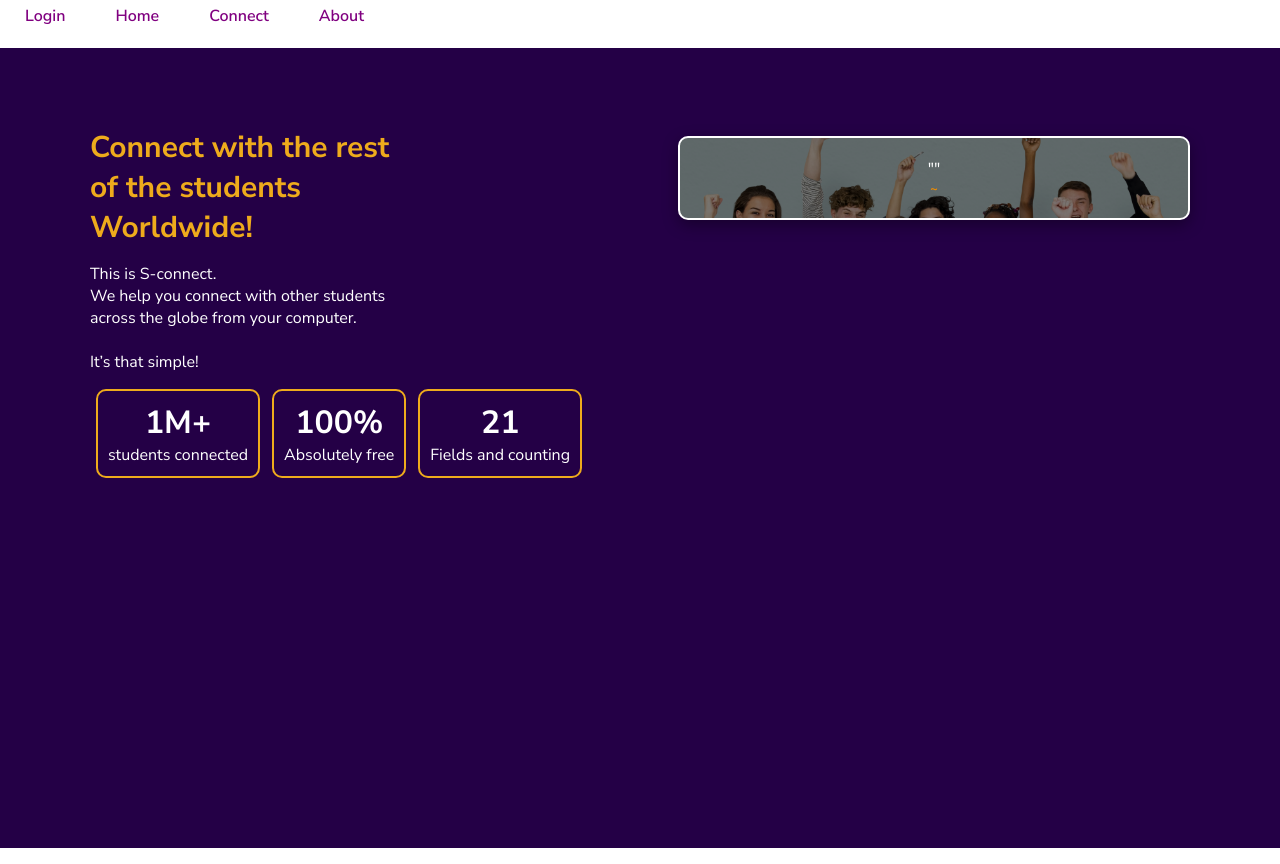
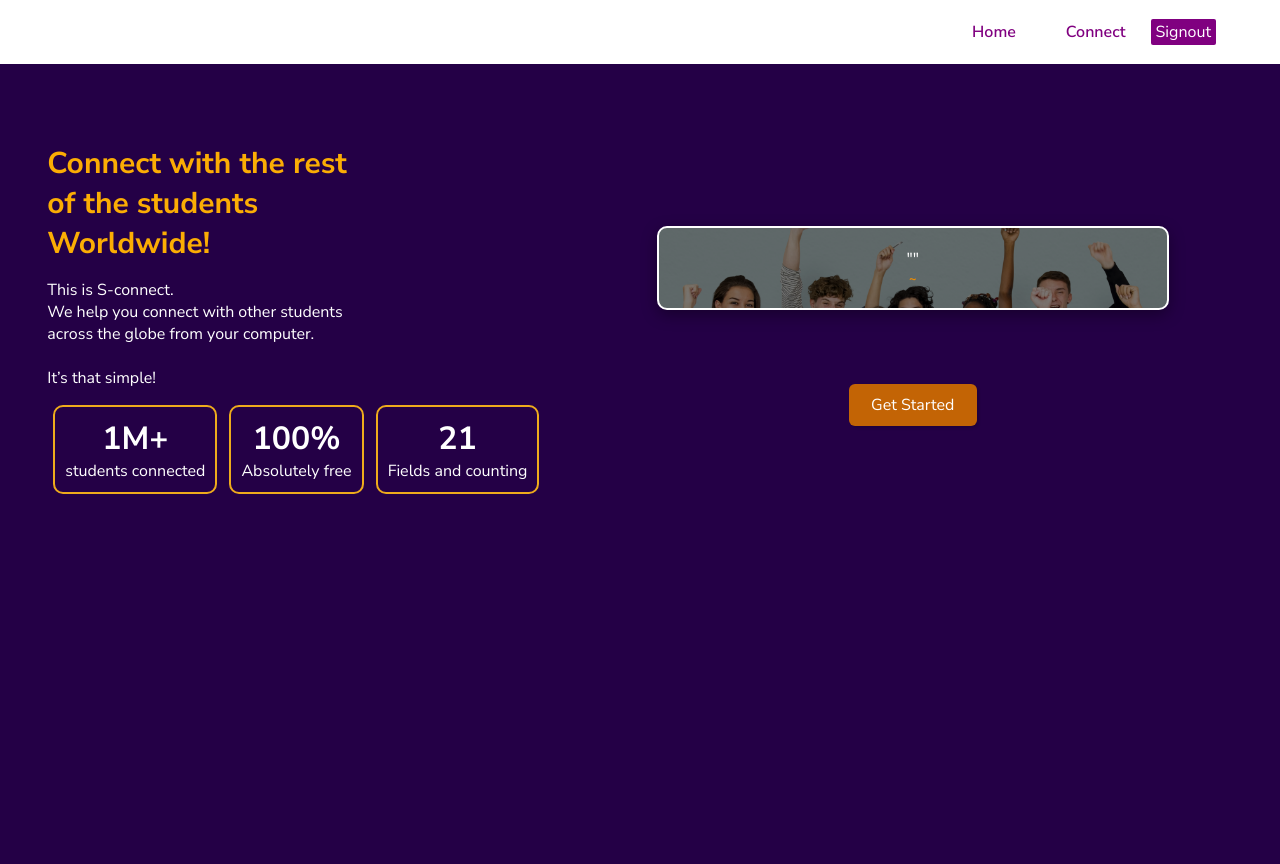
Before and after one commit to Mukundi-Mbugi/S-connect, a React (Create React App) app: page /Home in a window 1280 px wide. Built offline with nearby package versions, Linux system fonts and the light colour scheme; no server answers.

Commit message:
Add logout button

```diff
--- a/src/App.css
+++ b/src/App.css
@@ -16,10 +16,11 @@
     justify-content: center;
     align-items: center;
 
+
 }
 
 .leaflet-container{
-    width: 100vw;
+    width: 100%;
     height: 80vh;
 }
 
@@ -42,7 +43,9 @@
     justify-content: center;
     align-items: center;
     background-color: #fffefe;
-    height: auto;
+    height: 100vh;
+    width: 100%;
+    padding: 20px;
 }
 .homeImage{
     display: flex;
@@ -163,7 +166,7 @@
     font-weight: 700;
     display: block;
     text-align: left;
-    color: #eeab1c;
+    color: #fbad04;
     line-height: 40px;
     margin-bottom: 15px;
 }
--- a/src/components/Form/Form.js
+++ b/src/components/Form/Form.js
@@ -3,66 +3,62 @@ import "./Form.css";
 import Map from "../Map";
 import Navbar from "../Navbar/Navbar";
 
+
 function Form({ lat, long }) {
-  const [students, setStudents] = useState([])
+  const [students, setStudents] = useState([]);
   const [formData, setFormData] = useState({
     firstName: "",
     lastName: "",
     mobile: "",
     email: "",
     avatar: "",
-    latitude: lat ,
-    longitude: long ,
+    latitude: lat,
+    longitude: long,
+  });
+  const [newFormData, setNewFormData] = useState([]);
 
-  });
-  const [newFormData, setNewFormData]=useState([])
 
-  useEffect(()=>{
+  useEffect(() => {
     fetch("http://localhost:3000/students")
-    .then(res=>res.json())
-    .then(students=>setStudents(students))
-  },[])
+      .then((res) => res.json())
+      .then((students) => setStudents(students));
+  }, []);
 
   function handleChange(event) {
-    const {name,value} = event.target;
+    const { name, value } = event.target;
     setFormData({
       ...formData,
-      [name]:value
-
-    })
-
+      [name]: value,
+    });
   }
   function handleSubmit(event) {
     event.preventDefault();
-    const newFormData={
+    const newFormData = {
       ...formData,
-      latitude:lat,
-      longitude:long
+      latitude: lat,
+      longitude: long,
+    };
+    setNewFormData(newFormData);
+
+    fetch("http://localhost:3000/students", {
+      method: "POST",
+      headers: { "Content-Type": "application/json" },
+      body: JSON.stringify(newFormData),
+    })
+      .then((res) => res.json())
+      .then((data) => {
+        setStudents([...students, data]);
+      });
   }
-    setNewFormData(newFormData)
-
-
-
-
-    fetch("http://localhost:3000/students",{
-      method:"POST",
-      headers:{"Content-Type":"application/json"},
-      body: JSON.stringify(newFormData)
-    })
-    .then(res=>res.json())
-    .then((data)=>{
-      setStudents([...students, data])
-    })
-  }
-
-
 
   return (
     <>
       <Navbar />
       <div className="form">
         <form onSubmit={handleSubmit} className="form-control">
-        <h3>Connect with millions <br /> of students globaly!</h3>
+          <h3>
+            Connect with millions <br /> of students globaly!
+          </h3>
           <div className="firstname">
             <label>First Name</label>
             <input
@@ -70,7 +66,8 @@ function Form({ lat, long }) {
               name="firstName"
               onChange={handleChange}
               value={formData.firstName}
-            placeholder="John" />
+              placeholder="John"
+            />
           </div>
 
           <div className="lastname">
@@ -80,7 +77,8 @@ function Form({ lat, long }) {
               name="lastName"
               onChange={handleChange}
               value={formData.lastName}
-            placeholder="Doe" />
+              placeholder="Doe"
+            />
           </div>
 
           <div className="mobile">
@@ -90,7 +88,8 @@ function Form({ lat, long }) {
               name="mobile"
               onChange={handleChange}
               value={formData.mobile}
-            placeholder="07123456789" />
+              placeholder="07123456789"
+            />
           </div>
 
           <div className="email">
@@ -100,7 +99,8 @@ function Form({ lat, long }) {
               name="email"
               onChange={handleChange}
               value={formData.email}
-            placeholder="example@gmail.com" />
+              placeholder="example@gmail.com"
+            />
           </div>
 
           <div className="avatar">
@@ -110,14 +110,15 @@ function Form({ lat, long }) {
               name="image"
               onChange={handleChange}
               value={formData.image}
-          placeholder="paste image Url" />
+              placeholder="paste image Url"
+            />
           </div>
           <div className="button">
             <button>Submit</button>
           </div>
         </form>
       </div>
-    <Map students={students}/>
+      <Map students={students} />
     </>
   );
 }
--- a/src/components/Home/Home.css
+++ b/src/components/Home/Home.css
@@ -4,24 +4,26 @@
     background-repeat: no-repeat;
     justify-content: space-evenly;
     display: flex;
+    width: 80%;
 }
 
-/* .start_btn{
-    background-color: blueviolet;
+.start_btn{
+    background-color: rgb(195, 100, 5);
     color: white;
     border: none;
     border-radius: 6px;
     box-shadow: rgba(0, 0, 0, 0.15) 1.95px 1.95px 2.6px;
-    padding: 5px;
-    font-weight: 700;
-    font-size: 14px;
+    padding: 10px 20px;
+    font-weight: 400;
+    font-size: 16px;
     cursor: pointer;
-    margin-top: 15px;
+    width: 8rem;
 
-} */
-/* .quote1{
+}
+.homecol2{
     display: flex;
     flex-direction: column;
     align-items: center;
-    justify-content: center;
-} */
+    justify-content: space-evenly;
+    width: 50%;
+}
--- a/src/components/Home/Home.js
+++ b/src/components/Home/Home.js
@@ -1,8 +1,10 @@
 import React, { useEffect, useState } from "react";
+import { useNavigate } from "react-router-dom";
 import Navbar from "../Navbar/Navbar";
 import "./Home.css";
 
 function Home() {
+  const navigate = useNavigate()
   const [quote, setQuote] = useState("");
   useEffect(() => {
     let interval = setInterval(
@@ -55,15 +57,17 @@ function Home() {
               </div>
             </div>
           </div>
-
+          <div className="homecol2">
           <div className="quote">
             <p>"{quote.content}"</p>
             <h5>~{quote.author}</h5>
             <div className="cover"></div>
           </div>
-          {/* <div>
-            <button className="start_btn">Get Started</button>
-          </div> */}
+          <div>
+            <button className="start_btn" onClick={()=>{navigate("/Form")}}>Get Started</button>
+          </div>
+          </div>
+
         </div>
       </div>
     </>
--- a/src/components/Login.js
+++ b/src/components/Login.js
@@ -3,7 +3,6 @@ import image from "../virtual-intro-classroom-blog-header.png";
 import {auth} from "../firebase-config";
 import {
   createUserWithEmailAndPassword,
-  signOut,
   signInWithEmailAndPassword,
 
 } from "firebase/auth";
@@ -29,9 +28,7 @@ function Login() {
       setSignupError(error.message);
     }
   };
-  const handleLogout = async()=> {
-    await signOut(auth)
-  }
+
   const handleLogin = async()=>{
       try {
           const user = await signInWithEmailAndPassword(auth,email,password)
--- a/src/components/Navbar/Navbar.css
+++ b/src/components/Navbar/Navbar.css
@@ -6,9 +6,9 @@ font-family: 'Nunito Sans', sans-serif;
 }
 .navbar{
     display: flex;
-    flex-direction: column;
-    justify-content: center;
-    width: 100%;
+    justify-content: flex-end;
+    align-items: baseline;
+    width: 95%;
     position: sticky;
 }
 .navbar ul{
@@ -36,3 +36,28 @@ a:focus{
     background-color: antiquewhite;
 
 }
+.logout_btn button{
+
+    background-color: blueviolet;
+    color: white;
+    border: none;
+    border-radius: 6px;
+    box-shadow: rgba(0, 0, 0, 0.15) 1.95px 1.95px 2.6px;
+    padding: 5px;
+    font-weight: 700;
+    font-size: 14px;
+    cursor: pointer;
+    margin-top: 15px;
+}
+.navbar{
+    display: flex;
+    align-items: flex-end;
+    margin-top: 1rem;
+}
+/* .logout_btn{
+    display: flex;
+    justify-content: flex-end;
+    border: solid 2px;
+    width: 100%;
+    align-items: center;
+} */
--- a/src/components/Navbar/Navbar.js
+++ b/src/components/Navbar/Navbar.js
@@ -1,6 +1,10 @@
 import React from "react";
 import "./Navbar.css";
 import {NavLink} from "react-router-dom"
+import {signOut} from "firebase/auth"
+import {auth} from "../../firebase-config";
+import {useNavigate} from "react-router-dom"
+
 
 function Navbar() {
   const linkStyles = {
@@ -12,12 +16,32 @@ function Navbar() {
     color: "purple",
     fontWeight: "600"
   };
+  const logoutStyle = {
+    backgroundColor: "purple",
+    padding:"2px 5px",
+    textDecoration: "none",
+    color:"white",
+    borderRadius:"2px",
+    boxShadow: "rgba(0, 0, 0, 0.15) 1.95px 1.95px 2.6px;"
+  }
+  const navigate = useNavigate();
+
+
+    const handleLogout = async()=> {
+      await signOut(auth)
+      }
+    const logout = ()=>{
+      navigate("/Home")
+    }
+
+
   return (
-    <div>
+    <div className="navbar">
+      <div className="nav">
       <NavLink to="/" exact style={linkStyles} activeStyle={{
           background: "darkblue",
           color: "white"
-        }}>Login</NavLink>
+        }}></NavLink>
       <NavLink to="/Home" exact style={linkStyles}
         activeStyle={{
           background: "purple",
@@ -27,11 +51,12 @@ function Navbar() {
         activeStyle={{
           background: "darkblue",
         }}>Connect</NavLink>
-      <NavLink to="/" exact style={linkStyles}
-        activeStyle={{
-          background: "darkblue",
-        }}>About</NavLink>
+      <NavLink to="/" exact style={logoutStyle}
+        onClick={()=>{handleLogout();logout()}}>Signout</NavLink>
+      </div>
+
     </div>
+
   );
 }
 
```
Lines whose indentation alone changed are shown as unchanged.
